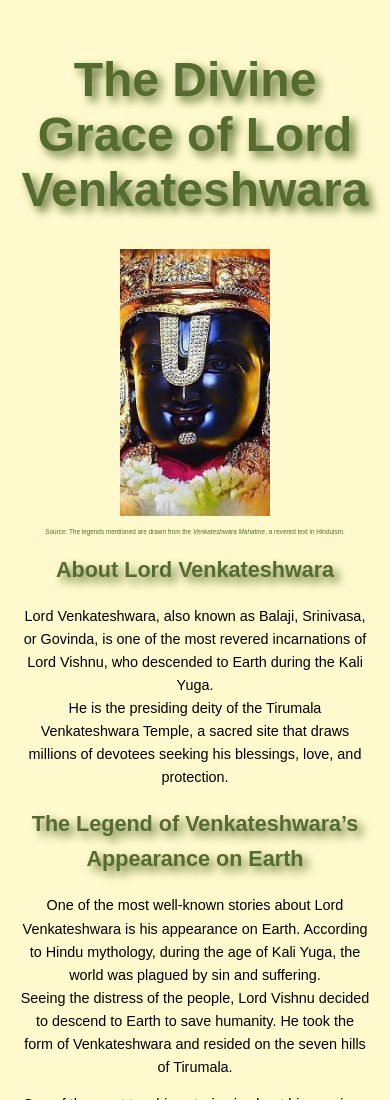
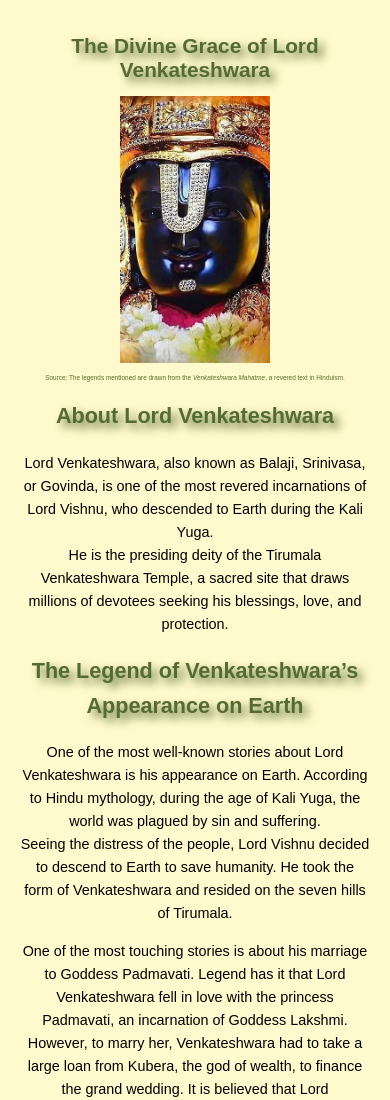
Before and after one commit to pujariaishwarya/My_Fav, a plain HTML site: page index.html in a window 390 px wide. Shown: the top 1100 px of the page. Drawn offline with Linux system fonts and the light colour scheme.

Commit message:
Update style.css

```diff
--- a/style.css
+++ b/style.css
@@ -55,7 +55,7 @@ h1, h2{
         font-size: 0.4em;
     }
     #title{
-        font-size: 3em;
+        font-size: 1.3em;
         text-shadow: 5px 5px 10px #556b2f;
     }
 }
```
